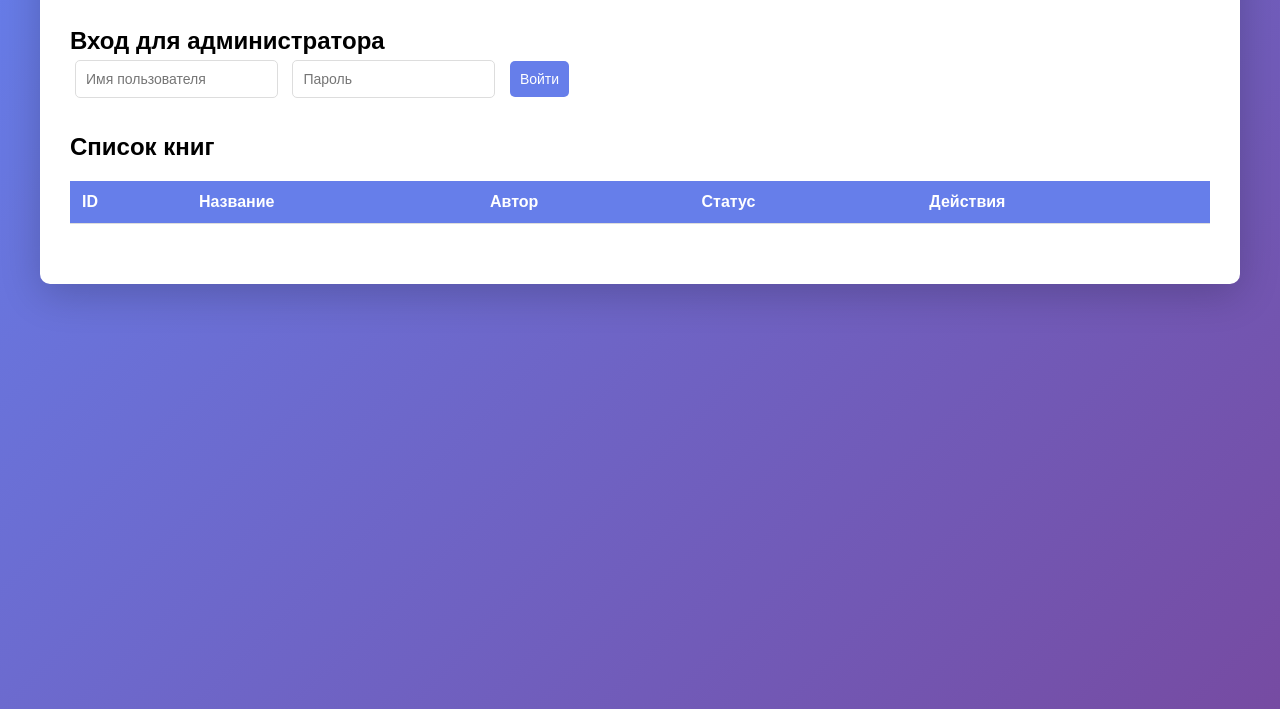
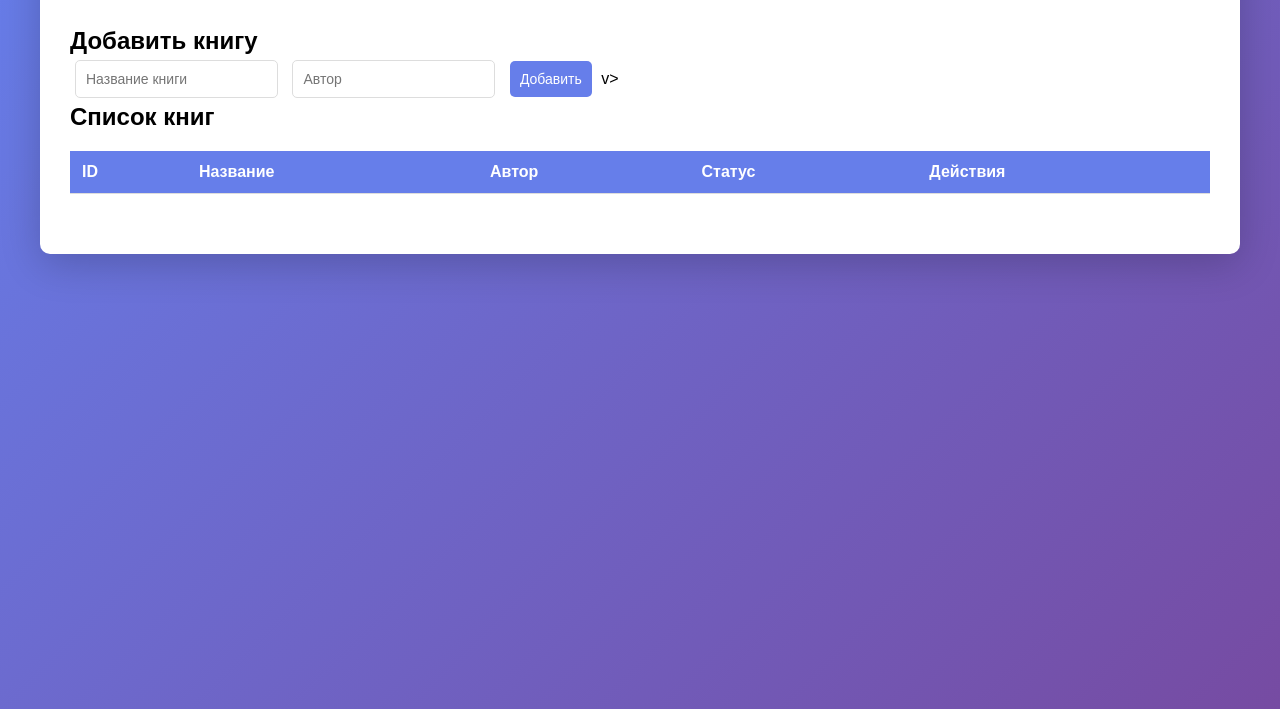
Before and after one commit to pgasirius-debug/arb, a plain HTML site: page index.html in a window 1280 px wide. Shown: the part 91-800 px from the top of the page. Drawn offline with Linux system fonts and the light colour scheme; no server answers.

Commit message:
Remove admin login, add book form and toggle status button for all users

```diff
--- a/index.html
+++ b/index.html
@@ -96,20 +96,13 @@
     <div class="container">
         <h1>📚 Библиотека АРБ</h1>
 
-        <div id="loginSection" class="login-section">
-            <h2>Вход для администратора</h2>
-            <input type="text" id="username" placeholder="Имя пользователя">
-            <input type="password" id="password" placeholder="Пароль">
-            <button onclick="login()">Войти</button>
-        </div>
 
-        <div id="adminSection" class="admin-section hidden">
+        <div id="adminSection" class="admin-section">
             <h2>Добавить книгу</h2>
             <input type="text" id="title" placeholder="Название книги">
             <input type="text" id="author" placeholder="Автор">
             <button onclick="addBook()">Добавить</button>
-            <button onclick="logout()">Выйти</button>
-        </div>
+            v>
 
         <div id="booksSection" class="books-section">
             <h2>Список книг</h2>
@@ -176,10 +169,7 @@
             books.forEach(book => {
                 const row = table.insertRow();
                 const statusClass = book.status === 'Доступна' ? 'status-available' : 'status-unavailable';
-                const actionsHTML = isAdmin
-                    ? `<button class="toggle-btn" onclick="toggleStatus(${book.id})">Изменить статус</button><button class="delete-btn" onclick="deleteBook(${book.id})">Удалить</button>`
-                    : '';
-
+            const actionsHTML = `<button class="toggle-btn" onclick="toggleStatus(${book.id})">Изменить статус</button>`;
                 row.innerHTML = `
                     <td>${book.id}</td>
                     <td>${book.title}</td>
```
